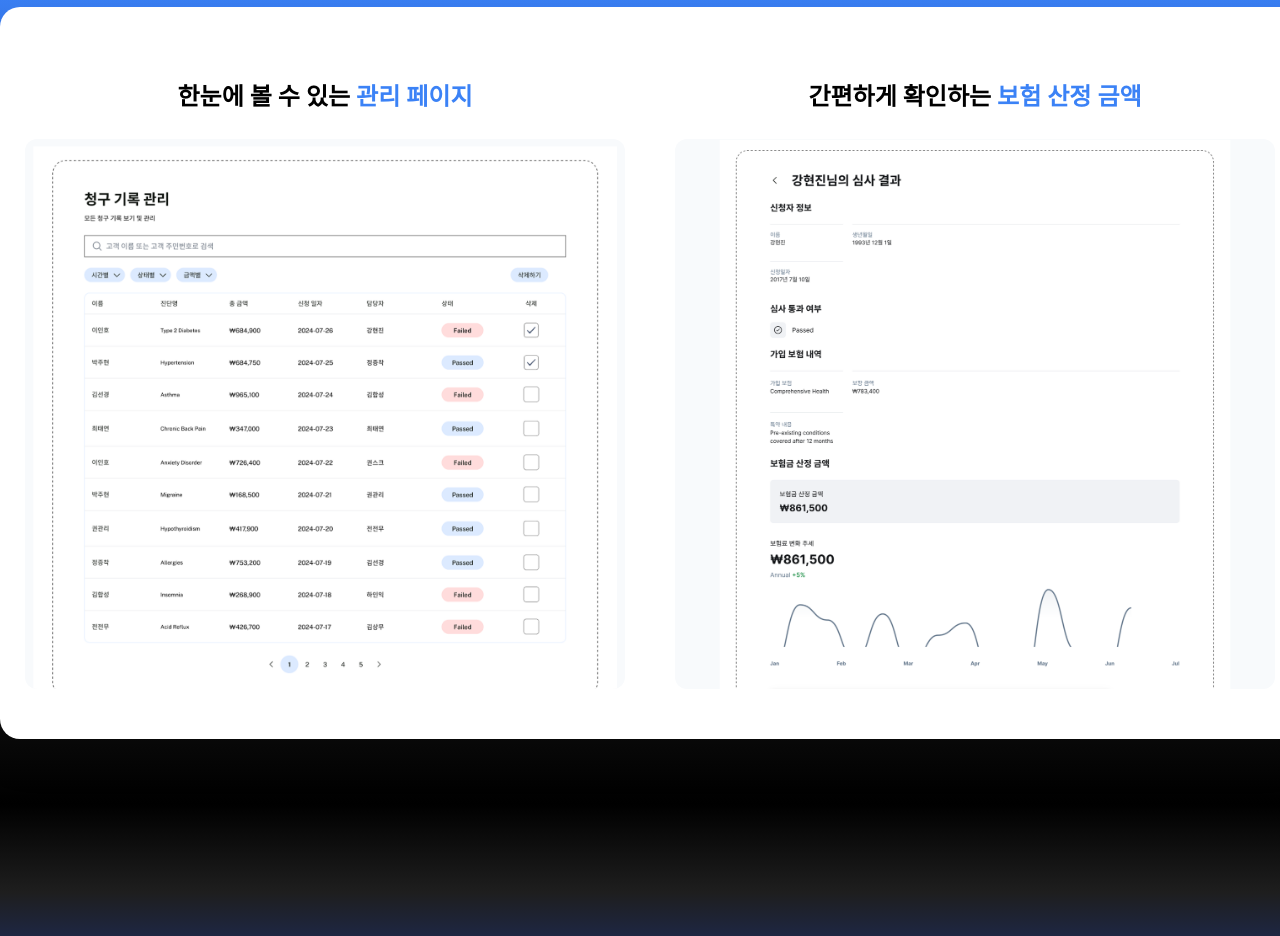
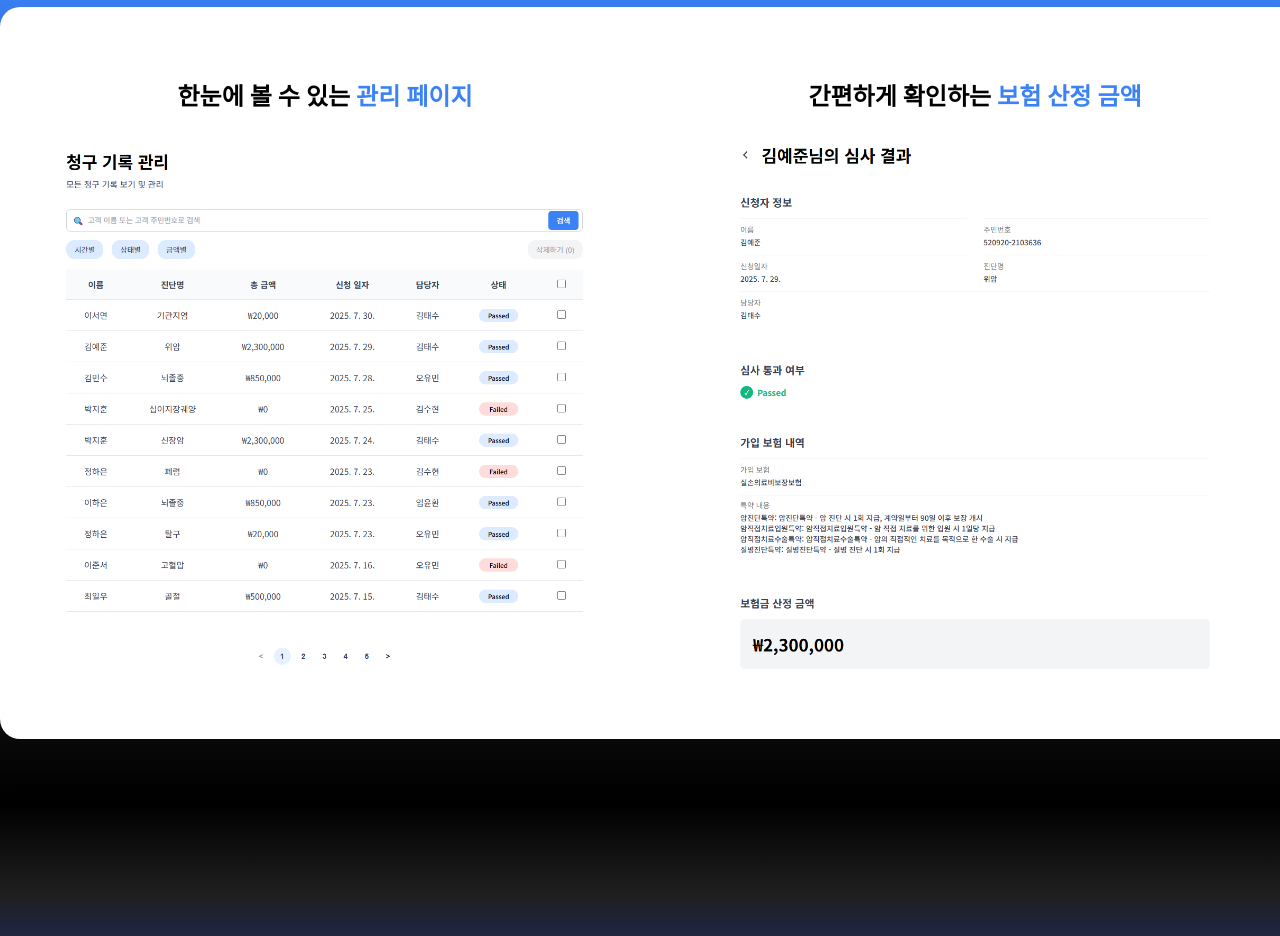
Before and after one commit to 2025-Summer-Bootcamp-Team-H/frontend, a React (Vite) app: page /onboarding in a window 1280 px wide. Shown: the part 2200-3136 px from the top of the page. Built offline with nearby package versions, Linux system fonts and the light colour scheme; no server answers.

Commit message:
Design: 온보딩 사진 수정

```diff
--- a/src/pages/Onboarding.jsx
+++ b/src/pages/Onboarding.jsx
@@ -3,8 +3,6 @@ import { useNavigate } from 'react-router-dom'
 import logo from '../assets/Onboarding/logo.png'
 import Second from '../assets/Onboarding/Second.png'
 import Third from '../assets/Onboarding/Third.png'
-import Management from '../assets/Onboarding/Management.png'
-import Report from '../assets/Onboarding/Report.png'
 import YoungMan from '../assets/Onboarding/YoungMan.png'
 import YoungWoman from '../assets/Onboarding/YoungWoman.png'
 import OldMan from '../assets/Onboarding/OldMan.png'
@@ -12,6 +10,8 @@ import YoungMan2 from '../assets/Onboarding/YoungMan2.png'
 import Customer from '../assets/Onboarding/Customer.png'
 import User from '../assets/Onboarding/User.png'
 import { useEffect, useState } from 'react'
+import Management1 from '../assets/Onboarding/Management1.png'
+import Report1 from '../assets/Onboarding/Report1.png'
 
 const PageWrapper = styled.div`
   width: 100vw;
@@ -503,7 +503,7 @@ const DashboardImageContainer = styled.div`
   overflow: hidden;
   border-radius: 12px;
   position: relative;
-  background-color: #f8fafc;
+  background-color: #ffffff;
 
   img {
     width: 100%;
@@ -1033,7 +1033,7 @@ function Onboarding() {
                   <span style={{ color: '#3b82f6' }}>관리 페이지</span>
                 </h3>
                 <DashboardImageContainer>
-                  <img src={Management} alt="Management page" />
+                  <img src={Management1} alt="Management page" />
                 </DashboardImageContainer>
               </div>
               <div style={{ flex: 1, maxWidth: '600px' }}>
@@ -1049,7 +1049,7 @@ function Onboarding() {
                   <span style={{ color: '#3b82f6' }}>보험 산정 금액</span>
                 </h3>
                 <DashboardImageContainer>
-                  <img src={Report} alt="Insurance report" />
+                  <img src={Report1} alt="Insurance report" />
                 </DashboardImageContainer>
               </div>
             </DashboardContent>
```
Also changed, not shown: src/assets/Onboarding/Management1.png (added), src/assets/Onboarding/Report1.png (added).
